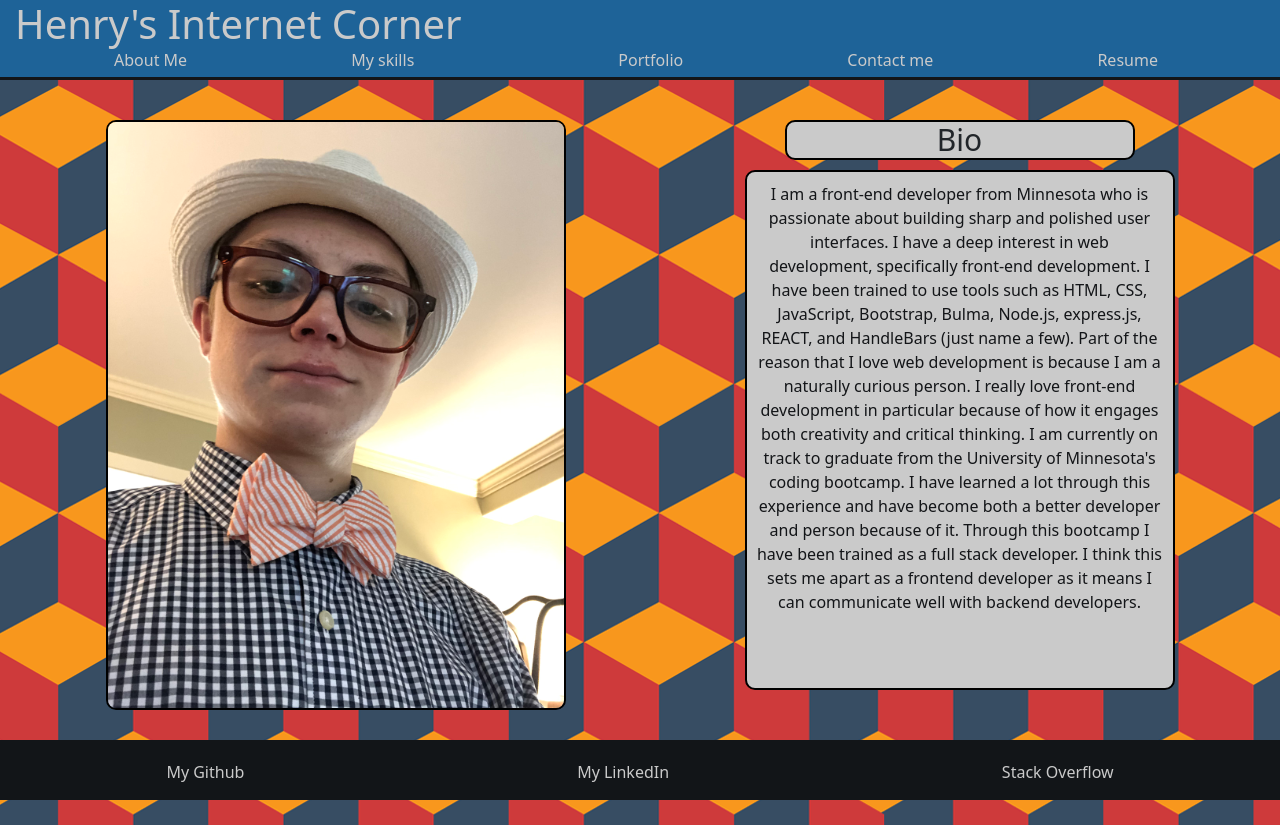
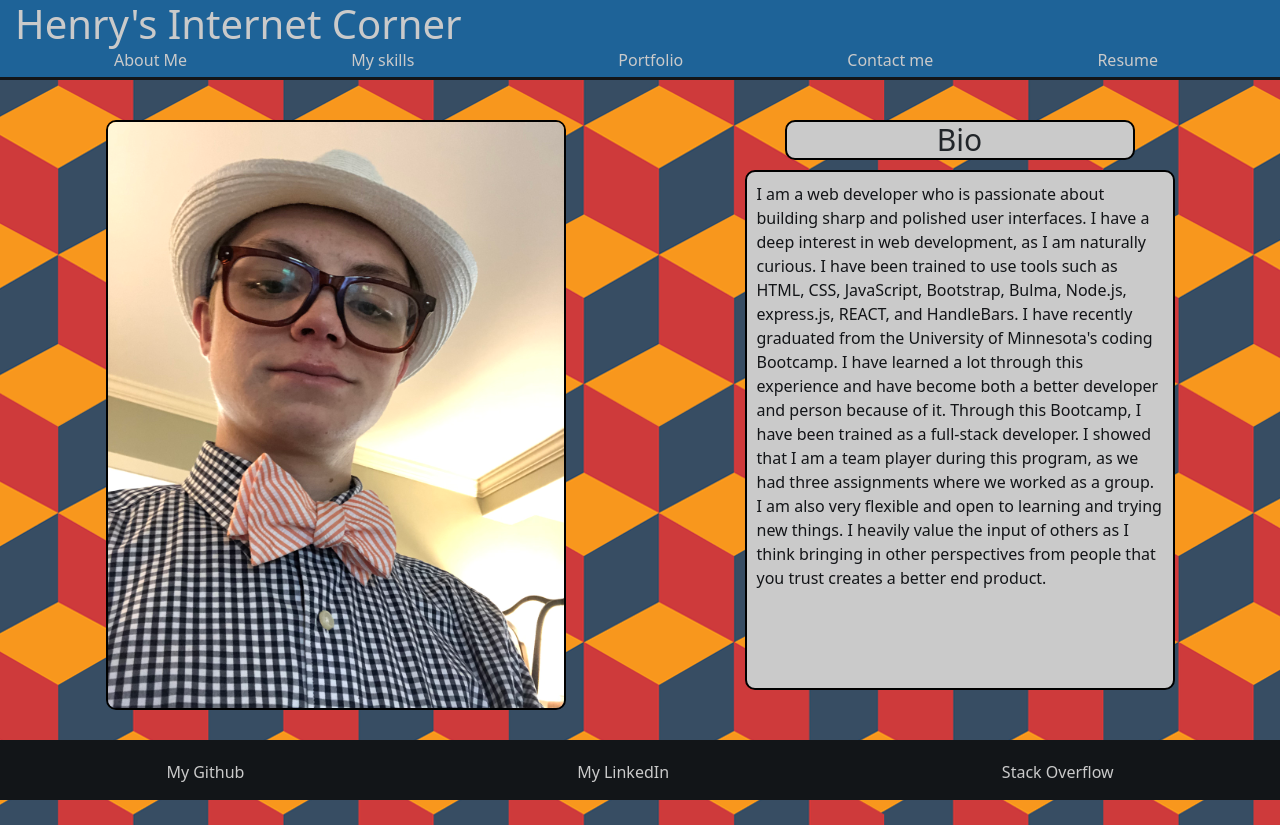
Before and after one commit to HRO0806/old-Portfolio, a React (Create React App) app: page / in a window 1280 px wide. Built offline with nearby package versions, Linux system fonts and the light colour scheme.

Commit message:
Added updated resume

```diff
--- a/src/components/About/About.css
+++ b/src/components/About/About.css
@@ -40,7 +40,6 @@ img {
     margin-right: 20px;
     margin-left: 20px;
     padding: 10px;
-    text-align: center;
     border: 2px #000000 solid;
     border-radius: 10px;
 }
--- a/src/components/About/index.js
+++ b/src/components/About/index.js
@@ -12,20 +12,18 @@ function About() {
                 <div className={Card} style={{marginTop: '45px'}}>
                     <h2 className={'bio-title'}>Bio</h2>
                     <p className={'bio'}>
-                    I am a front-end developer from Minnesota who is passionate about
-                    building sharp and polished user interfaces. I have a deep interest in
-                    web development, specifically front-end development. I have been
-                    trained to use tools such as HTML, CSS, JavaScript, Bootstrap, Bulma,
-                    Node.js, express.js, REACT, and HandleBars (just name a few). Part of
-                    the reason that I love web development is because I am a naturally
-                    curious person. I really love front-end development in particular because
-                    of how it engages both creativity and critical thinking. I am currently
-                    on track to graduate from the University of Minnesota's coding bootcamp.
-                    I have learned a lot through this experience and have become both a
-                    better developer and person because of it. Through this bootcamp
-                    I have been trained as a full stack developer. I think this sets me
-                    apart as a frontend developer as it means I can communicate well with
-                    backend developers.
+                    I am a web developer who is passionate about building sharp and polished
+                    user interfaces. I have a deep interest in web development, as I am naturally
+                    curious. I have been trained to use tools such as HTML, CSS, JavaScript,
+                    Bootstrap, Bulma, Node.js, express.js, REACT, and HandleBars. I have recently
+                    graduated from the University of Minnesota's coding Bootcamp. I have learned
+                    a lot through this experience and have become both a better developer and
+                    person because of it. Through this Bootcamp, I have been trained as a
+                    full-stack developer. I showed that I am a team player during this program,
+                    as we had three assignments where we worked as a group. I am also very flexible
+                    and open to learning and trying new things. I heavily value the input of
+                    others as I think bringing in other perspectives from people that you trust
+                    creates a better end product.
                     </p>
                 </div>
             </div>
```
Also changed, not shown: 1 other file (tests, documents, lock files or other folders).
